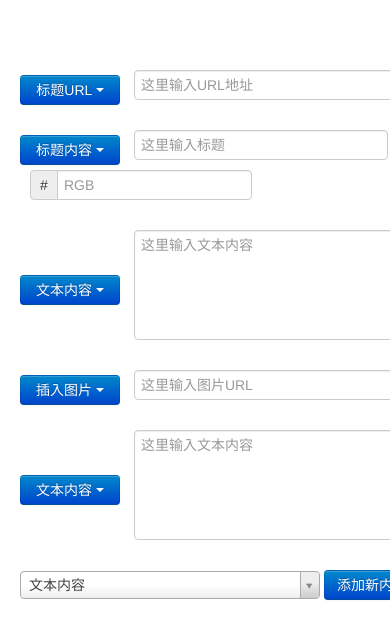
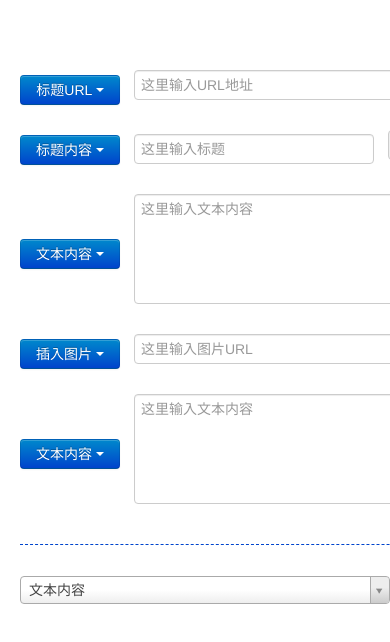
Before and after one commit to ffwang/mail, a plain HTML site: page index.html in a window 390 px wide. Shown: the top 642 px of the page. Drawn offline with nearby package versions, Linux system fonts and the light colour scheme.

Commit message:
complate modify

```diff
--- a/index.html
+++ b/index.html
@@ -37,121 +37,33 @@
 <body>
 <div style="width : 1200px;min-height:100%; margin : 50px auto 0; overflow: hidden;">
 	<div style="width :579px; float : left; border-right: 1px dashed #999;">
-		<div>
-			<dl>
-				<dt><div class="btn-group">
-					<button class="btn btn-primary dropdown-toggle" data-toggle="dropdown">
-						标题URL
-						<span class="caret"></span>
-					</button>
-					<ul class="dropdown-menu">
-						<li><a href="#empty">清空</a></li>
-						<li><a href="#delete">删除</a></li>
-					</ul>
-				</div></dt>
-				<dd><input type="text" placeholder="这里输入URL地址"></dd>
-			</dl>
-			<dl>
-				<dt><div class="btn-group">
-					<button class="btn btn-primary dropdown-toggle" data-toggle="dropdown">
-						标题内容
-						<span class="caret"></span>
-					</button>
-					<ul class="dropdown-menu">
-						<li><a href="#">清空</a></li>
-						<li><a href="#">删除</a></li>
-					</ul>
-				</div></dt>
-				<dd><input type="text" placeholder="这里输入标题" style="width: 240px;"></dd>
-				<dd><div class="input-prepend">
-						<span class="add-on">#</span>
-						<input class="span1" id="prependedInput" type="text" maxlength="6" pattern="[0-9a-fA-F]+" placeholder="RGB">
-					</div>
-            	</dd>
-			</dl>
-			<dl>
-				<dt><div class="btn-group">
-					<button class="btn btn-primary dropdown-toggle" data-toggle="dropdown">
-						文本内容
-						<span class="caret"></span>
-					</button>
-					<ul class="dropdown-menu">
-						<li><a href="#">清空</a></li>
-						<li><a href="#">删除</a></li>
-					</ul>
-				</div></dt>
-				<dd><textarea rows="5" placeholder="这里输入文本内容"></textarea></dd>
-			</dl>
-			<dl>
-				<dt><div class="btn-group">
-					<button class="btn btn-primary dropdown-toggle" data-toggle="dropdown">
-						插入图片
-						<span class="caret"></span>
-					</button>
-					<ul class="dropdown-menu">
-						<li><a href="#">清空</a></li>
-						<li><a href="#">删除</a></li>
-					</ul>
-				</div></dt>
-				<dd><input type="text" placeholder="这里输入图片URL"></dd>
-			</dl>
-			<dl>
-				<dt><div class="btn-group">
-					<button class="btn btn-primary dropdown-toggle" data-toggle="dropdown">
-						文本内容
-						<span class="caret"></span>
-					</button>
-					<ul class="dropdown-menu">
-						<li><a href="#">清空</a></li>
-						<li><a href="#">删除</a></li>
-					</ul>
-				</div></dt>
-				<dd><textarea rows="5" placeholder="这里输入文本内容"></textarea></dd>
-			</dl>
-		</div>
-		<div>
-			<select id="select" style="width : 300px">
+		<div id="edit_box"></div>
+		<div style="margin-top: 30px; padding-top: 30px; border-top: 1px dashed #04c; width: 480px">
+			<select id="select" style="width : 370px;">
 				<option value="AL">文本内容</option>
 				<option value="WY">插入图片</option>
 			</select>
-			<button class="btn btn-primary">添加新内容</button>
+			<button class="btn btn-primary" style="margin-left: 10px;">添加新内容</button>
 		</div>
 	</div>
 	<div style = "width : 580px; float : right;">
 		<table cellspacing="0" cellpadding="0" border="0" align="center" style="font-size:12px;font-family:Helvetica Neue, Luxi Sans, DejaVu Sans, Tahoma, Hiragino Sans GB, STHeiti, Microsoft YaHei, Arial, sans-serif;border-collapse:collapse;width:580px;background-color:#ffffff;">
 		<tbody>
-		<tr>
-			<td style="width:580px;height:55px;" colspan="3"><img src="http://url.go4u.cn:9527/201351title" width="580px" height="55px"></td>
-		</tr>
+		<tr id="table_banner"></tr>
 		<tr>
 			<td style="max-width:30px;padding:0 15px;"></td>
 			<td style="max-width:520px;width:520px;padding:0;">
 
-				<table cellspacing="0" cellpadding="0" border="0" align="center" width="520px"><tbody>
-				<tr>
-					<td align="center" style="color:#99cc66;line-height:50px;font-size:21px;"><p style="margin:0;padding:0;padding-top:15px;padding-right:30px;">DNSPod  D监控升级提醒</p></td>
-				</tr>
+				<table cellspacing="0" cellpadding="0" border="0" align="center" width="520px"><tbody id="table_box">
+				<tr id="table_title"></tr>
 				<tr>
 					<td align="left">
 					<p style="padding:0;margin:0;color:#7e7e7e;font-size:14px;line-height:26px;">尊敬的DNSPod用户：</p>
 					<p style="padding:0;margin:0;text-indent:2em;color:#7e7e7e;font-size:14px;line-height:26px;">您好！</p>
 					</td>
 				</tr>
-				<tr>
-					<td align="left">
-					<p style="padding:0;margin:0 0 10px 0;text-indent:2em;color:#7e7e7e;font-size:14px;line-height:26px;">为了给您带来更好的体验，D监控于7月4日凌晨 00：00-02：00 升级，升级后将默认对短时间（1分钟）内的宕机不再提醒。如您仍需要精准的宕机提醒，可到D监控后台进行手动修改。</p>
-					</td>
-				</tr>
-				<tr>
-					<td align="center">
-						<img src="http://blog.dnspod.cn/wp-content/uploads/2013/07/nonotice.jpg" height="239px" width="490px">
-					</td>
-				</tr>
-				<tr>
-					<td align="left">
-					<p style="padding:0;margin:10px 0 0 0;color:#7e7e7e;font-size:14px;line-height:26px;padding-bottom:10px;">非常感谢您对DNSPod的支持与信赖！DNSPod的未来，将因您而改变。</p>
-					</td>
-				</tr>
+				</tbody></table>
+				<table cellspacing="0" cellpadding="0" border="0" align="center" width="520px"><tbody>
 				<tr>
 					<td align="right">
 						<p style="padding:20px 0;margin:0;color:#7e7e7e;font-size:14px;line-height:26px;">DNSPod团队</p>
@@ -218,9 +130,95 @@
 		</table>
 	</div>
 </div>
+
+<script type="text/template" id="edit_banner_template">
+	<dt><div class="btn-group">
+		<button class="btn btn-primary dropdown-toggle" data-toggle="dropdown">
+			标题URL
+			<span class="caret"></span>
+		</button>
+		<ul class="dropdown-menu">
+			<li><a href="#empty">清空</a></li>
+			<li><a href="#delete">删除</a></li>
+		</ul>
+	</div></dt>
+	<dd><input type="url" placeholder="这里输入URL地址" ></dd>
+</script>
+
+<script type="text/template" id="table_banner_template">
+	<td style="width:580px;height:55px;" colspan="3"><img src="{{url}}" width="580px" height="55px"></td>
+</script>
+
+<script type="text/template" id="edit_title_template">
+	<dt><div class="btn-group">
+		<button class="btn btn-primary dropdown-toggle" data-toggle="dropdown">
+			标题内容
+			<span class="caret"></span>
+		</button>
+		<ul class="dropdown-menu">
+			<li><a href="#">清空</a></li>
+			<li><a href="#">删除</a></li>
+		</ul>
+	</div></dt>
+	<dd><input class="span2" type="text" placeholder="这里输入标题" style="width: 240px;"></dd>
+	<dd><div class="input-prepend">
+			<span class="add-on">#</span>
+			<input class="span1" id="prependedInput" type="color" maxlength="6" pattern="[0-9a-fA-F]+" placeholder="RGB">
+		</div>
+	</dd>
+</script>
+
+<script type="text/template" id="table_title_template">
+	<td align="center" style="color:{{color}};line-height:50px;font-size:21px;"><p style="margin:0;padding:0;padding-top:15px;padding-right:30px;">{{title}}</p></td>
+</script>
+
+<script type="text/template" id="edit_text_template">
+	<dt><div class="btn-group">
+		<button class="btn btn-primary dropdown-toggle" data-toggle="dropdown">
+			文本内容
+			<span class="caret"></span>
+		</button>
+		<ul class="dropdown-menu">
+			<li><a href="#">清空</a></li>
+			<li><a href="#">删除</a></li>
+		</ul>
+	</div></dt>
+	<dd><textarea rows="5" placeholder="这里输入文本内容"></textarea></dd>
+</script>
+
+<script type="text/template" id="table_text_template">
+	<td align="left">
+	<p style="padding:0;margin:0 0 10px 0;text-indent:2em;color:#7e7e7e;font-size:14px;line-height:26px;">{{content}}</p>
+	</td>
+</script>
+
+<script type="text/template" id="edit_image_template">
+	<dt><div class="btn-group">
+		<button class="btn btn-primary dropdown-toggle" data-toggle="dropdown">
+			插入图片
+			<span class="caret"></span>
+		</button>
+		<ul class="dropdown-menu">
+			<li><a href="#">清空</a></li>
+			<li><a href="#">删除</a></li>
+		</ul>
+	</div></dt>
+	<dd><input type="url" placeholder="这里输入图片URL"></dd>
+</script>
+
+<script type="text/template" id="table_image_template">
+	<td align="center">
+		<img style="margin-bottom:10px;" src="{{url}}" >
+	</td>
+</script>
+
 <script type="text/javascript" src="js/libs/jquery-1.7.1.js"></script>
 <script type="text/javascript" src="js/libs/select2.min.js"></script>
-<script type="text/javascript" src="js/libs/bootstrap.min.js"></script>
+<script type="text/javascript" src="js/libs/bootstrap.js"></script>
+<script type="text/javascript" src="js/libs/underscore.js"></script>
+<script type="text/javascript" src="js/libs/backbone-min.js"></script>
+<script type="text/javascript" src="js/libs/mustache.js"></script>
+<script type="text/javascript" src="js/main.js"></script>
 <script type="text/javascript">
 	$(function(){
 		$("#select").select2();
--- a/js/main.js
+++ b/js/main.js
@@ -1,35 +1,12 @@
 (function($){
+
+///////////  Banner Start  //////////
 
 	//Banner Model
 
 	var BannerModel = Backbone.Model.extend({
 		defaults : {
-			url : '',
-		},
-	});
-
-	//Title Model
-
-	var TitleModel = Backbone.Model.extend({
-		defaults : {
-			title : '',
-			color : '',
-		},
-	});
-
-	//Image Model
-
-	var ImageModel = Backbone.Model.extend({
-		defaults : {
-			url : '',
-		},
-	});
-
-	//Text Model
-
-	var TextModel = Backbone.Model.extend({
-		defaults : {
-			content : '',
+			url : 'http://url.go4u.cn:9527/201351title',
 		},
 	});
 
@@ -37,17 +14,221 @@
 
 	var EditBannerView = Backbone.View.extend({
 		tagName : "dl",
-		initialize : function(){
-
+		box : '',
+		template : $("#edit_banner_template").html(),
+		events : {
+			"blur input" : "setURL",
 		},
+		initialize : function(options){
+			this.model = options.model;
+			this.box = options.box;
+			this.render();
+		},
+		render : function(){
+			this.$el.html(Mustache.to_html(this.template));
+			this.box.append(this.el);
+		},
+		setURL : function(){
+			this.model.set({"url" : this.$el.find("input").val()});
+		}
 	});
 
 	//TableBannerView
 
 	var TableBannerView = Backbone.View.extend({
-		tagName : "tr",
-		initialize : function(){
-
+		el : $("#table_banner"),
+		template : $("#table_banner_template").html(),
+		initialize : function(options){
+			this.model = options.model;
+			this.listenTo(this.model, "change", this.render);
+			this.render();
+		},
+		render : function(){
+			if(!this.model.get("url"))
+				this.model.set({"url" : "http://url.go4u.cn:9527/201351title"});
+			this.$el.html(Mustache.to_html(this.template, this.model.toJSON()));
 		},
 	});
+
+///////////  Banner End  //////////
+
+///////////  Title Start  //////////
+
+	//Title Model
+
+	var TitleModel = Backbone.Model.extend({
+		defaults : {
+			title : '标题',
+			color : '99cc66',
+		},
+	});
+
+	//EditTitleView
+
+	var EditTitleView = Backbone.View.extend({
+		tagName : "dl",
+		box : '',
+		template : $("#edit_title_template").html(),
+		events : {
+			"keyup .span2" : "setTitle",
+			"change .span1" : "setColor",
+		},
+		initialize : function(options){
+			this.model = options.model;
+			this.box = options.box;
+			this.render();
+		},
+		render : function(){
+			this.$el.html(Mustache.to_html(this.template));
+			this.box.append(this.el);
+		},
+		setTitle : function(){
+			this.model.set({"title" : this.$el.find(".span2").val()});
+		},
+		setColor : function(){
+			this.model.set({"color" : this.$el.find(".span1").val()});
+		},
+	});
+
+	//TableTitleView
+
+	var TableTitleView = Backbone.View.extend({
+		el : $("#table_title"),
+		template : $("#table_title_template").html(),
+		initialize : function(options){
+			this.model = options.model;
+			this.listenTo(this.model, "change", this.render);
+			this.render();
+		},
+		render : function(){
+			if(!this.model.get("title"))
+				this.model.set({"title" : "标题"});
+			this.$el.html(Mustache.to_html(this.template, this.model.toJSON()));
+		},
+	});
+
+///////////  Title End  //////////
+
+///////////  Image Start  //////////
+
+	//Image Model
+
+	var ImageModel = Backbone.Model.extend({
+		defaults : {
+			url : 'http://blog.dnspod.cn/wp-content/uploads/2013/07/nonotice.jpg',
+		},
+	});
+
+	//EditImageView
+
+	var EditImageView = Backbone.View.extend({
+		tagName : "dl",
+		box : '',
+		template : $("#edit_image_template").html(),
+		events : {
+			"blur input" : "setURL",
+		},
+		initialize : function(options){
+			this.model = options.model;
+			this.box = options.box;
+			this.render();
+		},
+		render : function(){
+			this.$el.html(Mustache.to_html(this.template));
+			this.box.append(this.el);
+		},
+		setURL : function(){
+			this.model.set({"url" : this.$el.find("input").val()});
+		}
+	});
+
+	//TableImageView
+
+	var TableImageView = Backbone.View.extend({
+		tagName : "tr",
+		template : $("#table_image_template").html(),
+		initialize : function(options){
+			this.model = options.model;
+			this.box = options.box;
+			this.listenTo(this.model, "change", this.render);
+			this.box.append(this.$el.html(Mustache.to_html(this.template, this.model.toJSON())));
+		},
+		render : function(){
+			if(!this.model.get("url"))
+				this.model.set({"url" : "http://blog.dnspod.cn/wp-content/uploads/2013/07/nonotice.jpg"});
+			this.$el.html(Mustache.to_html(this.template, this.model.toJSON()));
+		},
+	});
+
+///////////  Image End  //////////
+
+///////////  Text Start  //////////
+
+	//Text Model
+
+	var TextModel = Backbone.Model.extend({
+		defaults : {
+			content : '文字内容',
+		},
+	});
+
+	//EditTextView
+
+	var EditTextView = Backbone.View.extend({
+		tagName : "dl",
+		box : '',
+		template : $("#edit_text_template").html(),
+		events : {
+			"keyup textarea" : "setContent",
+		},
+		initialize : function(options){
+			this.model = options.model;
+			this.box = options.box;
+			this.render();
+		},
+		render : function(){
+			this.$el.html(Mustache.to_html(this.template));
+			this.box.append(this.el);
+		},
+		setContent : function(){
+			this.model.set({"content" : this.$el.find("textarea").val()});
+		},
+	});
+
+	//TableTextView
+
+	var TableTextView = Backbone.View.extend({
+		tagName : "tr",
+		template : $("#table_text_template").html(),
+		initialize : function(options){
+			this.model = options.model;
+			this.box = options.box;
+			this.listenTo(this.model, "change", this.render);
+			this.box.append(this.$el.html(Mustache.to_html(this.template, this.model.toJSON())));
+		},
+		render : function(){
+			if(!this.model.get("content"))
+				this.model.set({"content" : "文字内容"});
+			this.$el.html(Mustache.to_html(this.template, this.model.toJSON()));
+		},
+	});
+
+///////////  Text End  //////////
+
+	 var bannermodel = new BannerModel();
+	 new EditBannerView({"model" : bannermodel, "box" : $('#edit_box')});
+	 new TableBannerView({"model" : bannermodel});
+	 var titlemodel = new TitleModel();
+	 new EditTitleView({"model" : titlemodel, "box" : $('#edit_box')});
+	 new TableTitleView({"model" : titlemodel});
+	 var textmodel = new TextModel();
+	 new EditTextView({"model" : textmodel, "box" : $('#edit_box')});
+	 new TableTextView({"model" : textmodel, "box" : $('#table_box')});
+	 var imagemodel = new ImageModel();
+	 new EditImageView({"model" : imagemodel, "box" : $('#edit_box')});
+	 new TableImageView({"model" : imagemodel, "box" : $('#table_box')});
+	 var textmodel2 = new TextModel();
+	 new EditTextView({"model" : textmodel2, "box" : $('#edit_box')});
+	 new TableTextView({"model" : textmodel2, "box" : $('#table_box')});
+
 })(jQuery);
```
